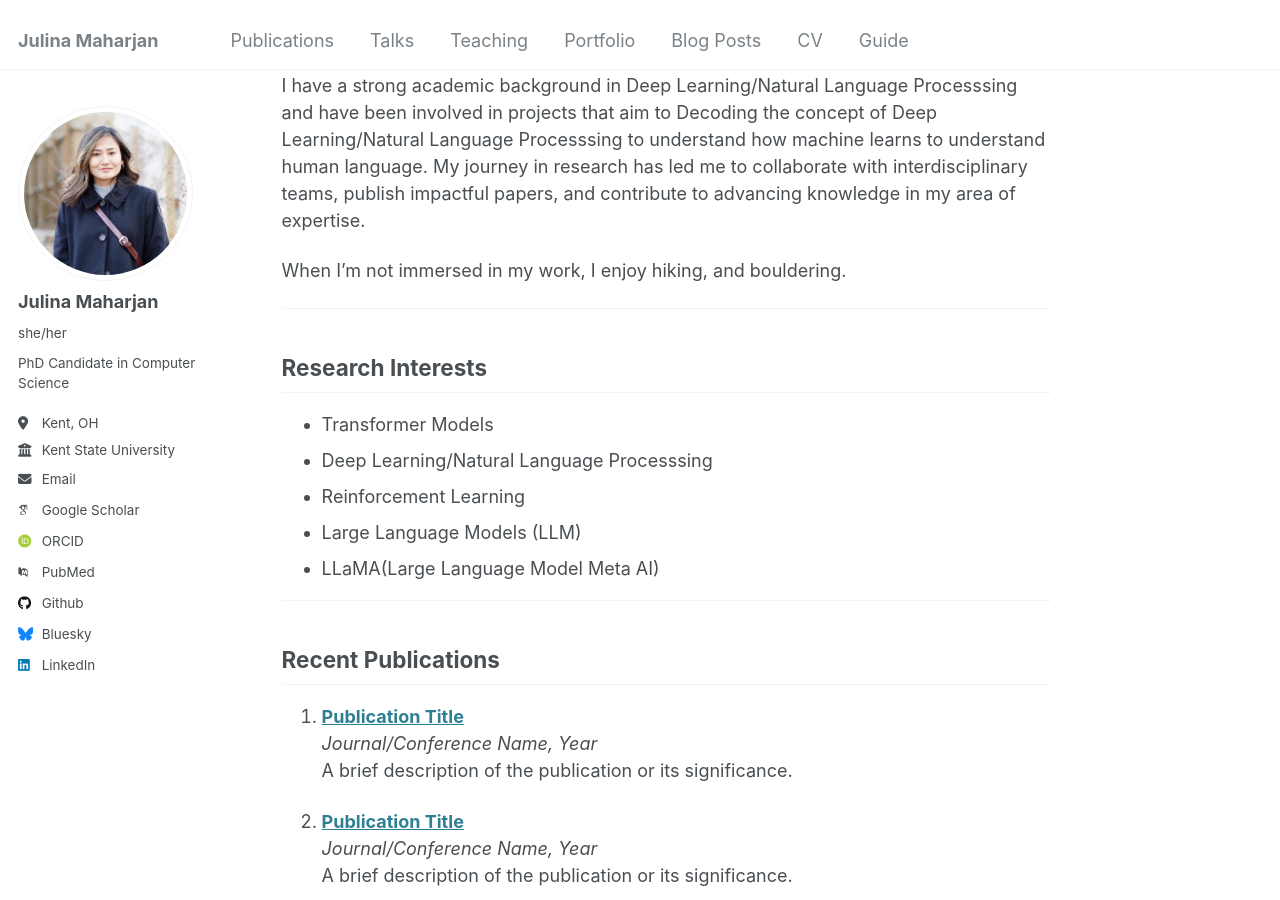
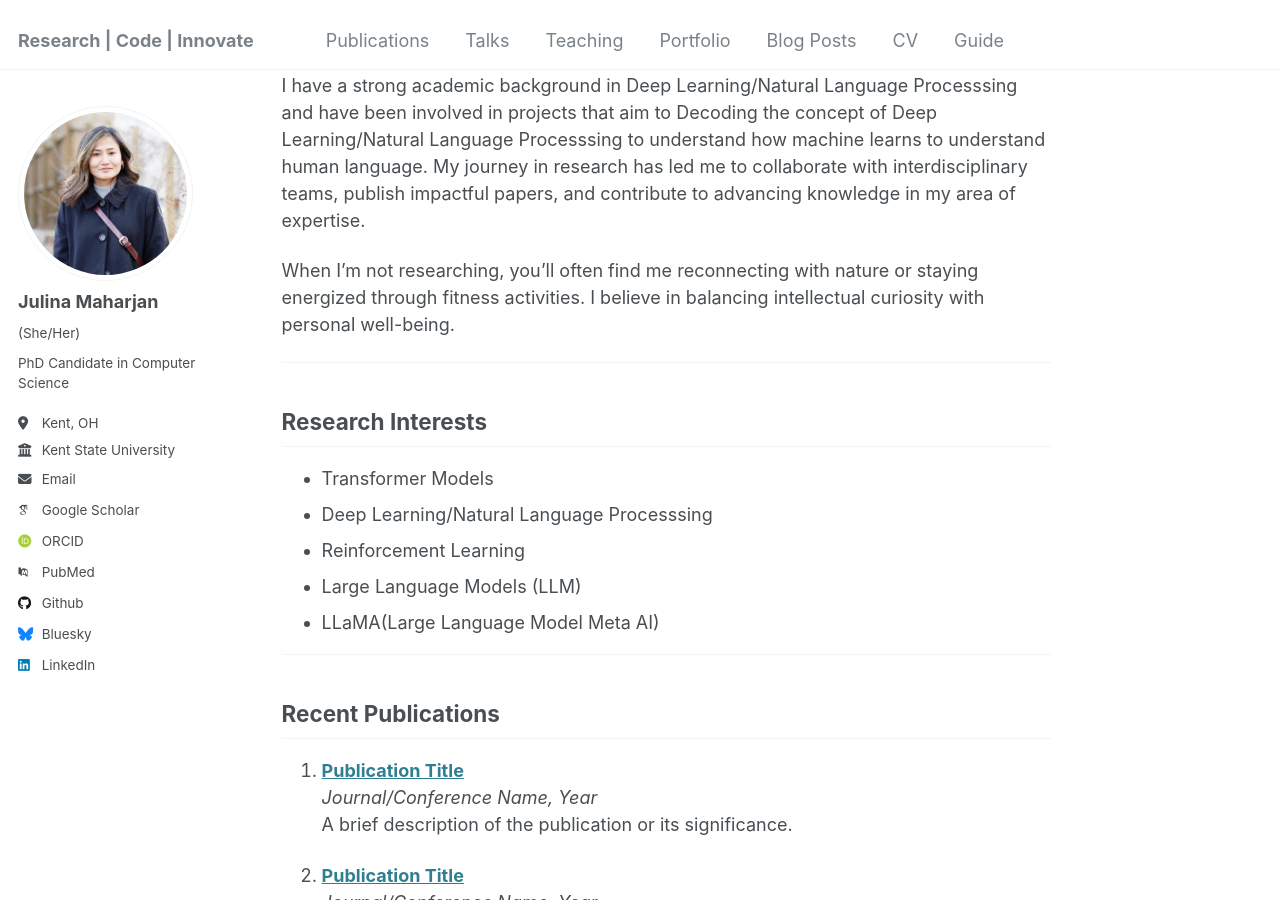
Before and after one commit to JulinaM/julinam.github.io, a Jekyll site: the page built from _pages/about.md, in a window 1280 px wide and 900 px high, scrolled down 304 px. Built offline with Jekyll 4.4.1, drawn with Linux system fonts in a browser that asks for light colours; some web fonts are replaced; some of the changed text lies outside the part shown.

Commit message:
chore: updated title, bio and about content

```diff
--- a/_config.yml
+++ b/_config.yml
@@ -8,9 +8,9 @@
 
 # Basic Site Settings
 locale                   : "en-US"
-title                    : "Julina Maharjan"
+title                    : "Research | Code | Innovate"
 title_separator          : "-"
-name                     : &name "Julin Maharjan"
+name                     : &name "Julina Maharjan"
 description              : &description "personal description"
 url                      : https://julinam.github.io # the base hostname & protocol for your site e.g. "https://[your GitHub username].github.io"
 baseurl                  : "" # the subpath of your site, e.g. "/blog"
@@ -23,7 +23,7 @@ author:
   # Biographic information
   avatar           : "julina_profile.jpeg"
   name             : "Julina Maharjan"
-  pronouns         : "she/her"
+  pronouns         : "(She/Her)"
   bio              : "PhD Candidate in Computer Science"
   location         : "Kent, OH"
   employer         : "Kent State University"
--- a/_pages/about.md
+++ b/_pages/about.md
@@ -14,7 +14,7 @@ Hello! I’m Julina Maharjan, PhD Candidate in Computer Science, Graduate Resear
 ## About Me
 I have a strong academic background in Deep Learning/Natural Language Processsing and have been involved in projects that aim to Decoding the concept of Deep Learning/Natural Language Processsing to understand how machine learns to understand human language. My journey in research has led me to collaborate with interdisciplinary teams, publish impactful papers, and contribute to advancing knowledge in my area of expertise.
 
-When I’m not immersed in my work, I enjoy hiking, and bouldering.
+When I'm not researching, you'll often find me reconnecting with nature or staying energized through fitness activities. I believe in balancing intellectual curiosity with personal well-being.
 
 ---
 
```
